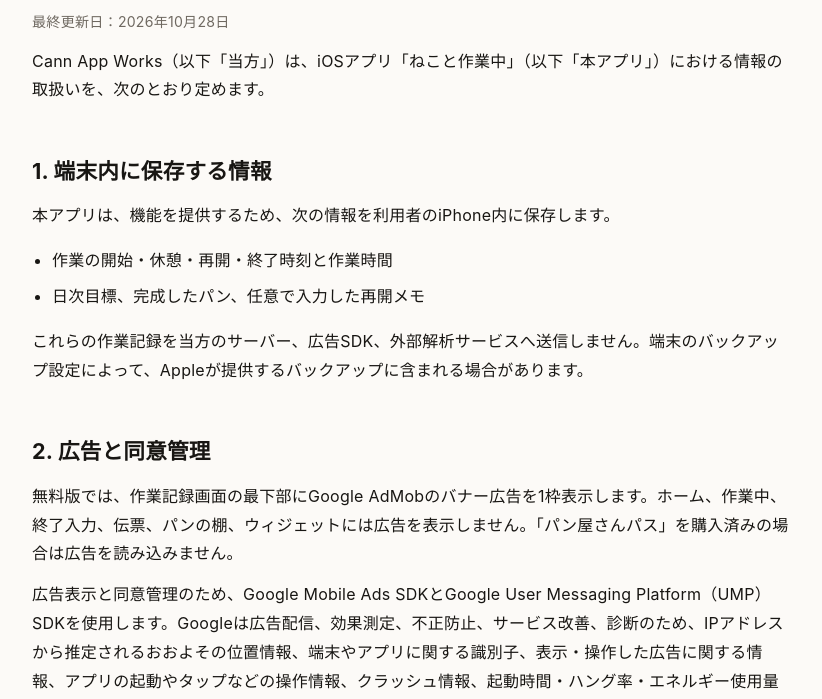
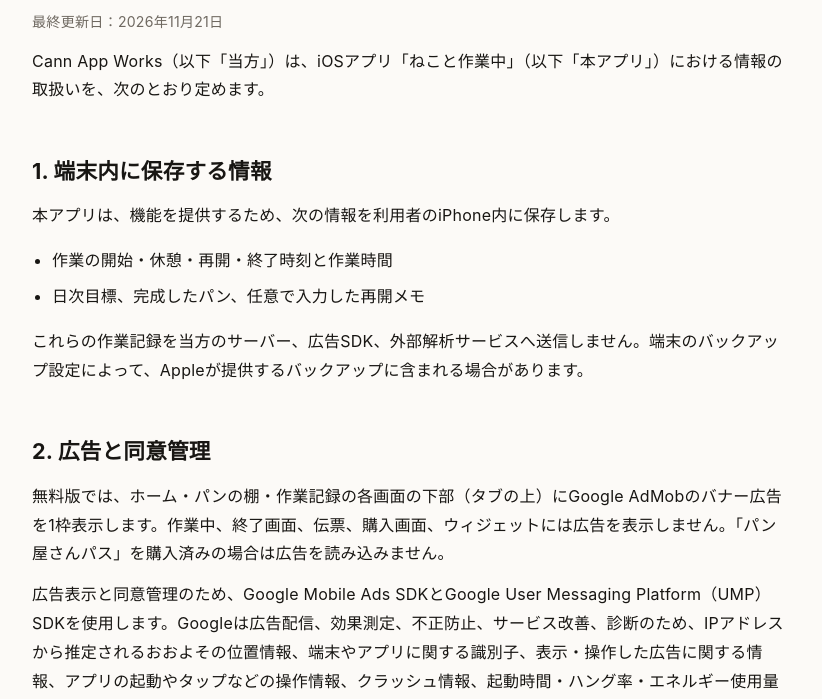
Before and after one commit to Cann10/static-pages-01, a plain HTML site: page nekowork/privacy.html in a window 1280 px wide. Shown: the part 252-951 px from the top of the page, without its empty margins (228-1050 px from the left). Drawn offline with Linux system fonts and the light colour scheme.

Commit message:
Update NekoWork ad placement in privacy policy

```diff
--- a/nekowork/privacy.html
+++ b/nekowork/privacy.html
@@ -23,7 +23,7 @@
   <main class="wrap">
     <p class="eyebrow">Privacy</p>
     <h1>プライバシーポリシー</h1>
-    <p class="updated">最終更新日：2026年10月28日</p>
+    <p class="updated">最終更新日：2026年11月21日</p>
 
     <p>Cann App Works（以下「当方」）は、iOSアプリ「ねこと作業中」（以下「本アプリ」）における情報の取扱いを、次のとおり定めます。</p>
 
@@ -36,7 +36,7 @@
     <p>これらの作業記録を当方のサーバー、広告SDK、外部解析サービスへ送信しません。端末のバックアップ設定によって、Appleが提供するバックアップに含まれる場合があります。</p>
 
     <h2>2. 広告と同意管理</h2>
-    <p>無料版では、作業記録画面の最下部にGoogle AdMobのバナー広告を1枠表示します。ホーム、作業中、終了入力、伝票、パンの棚、ウィジェットには広告を表示しません。「パン屋さんパス」を購入済みの場合は広告を読み込みません。</p>
+    <p>無料版では、ホーム・パンの棚・作業記録の各画面の下部（タブの上）にGoogle AdMobのバナー広告を1枠表示します。作業中、終了画面、伝票、購入画面、ウィジェットには広告を表示しません。「パン屋さんパス」を購入済みの場合は広告を読み込みません。</p>
     <p>広告表示と同意管理のため、Google Mobile Ads SDKとGoogle User Messaging Platform（UMP）SDKを使用します。Googleは広告配信、効果測定、不正防止、サービス改善、診断のため、IPアドレスから推定されるおおよその位置情報、端末やアプリに関する識別子、表示・操作した広告に関する情報、アプリの起動やタップなどの操作情報、クラッシュ情報、起動時間・ハング率・エネルギー使用量などのパフォーマンス情報を収集する場合があります。</p>
     <p>本アプリは、広告の個人向け最適化とpublisher first-party IDをSDK設定で無効にしています。App Tracking Transparency（ATT）による追跡許可は要求せず、IDFAを前提とした広告実装を行いません。地域や適用法令に応じてUMPで同意状態を確認し、必要な場合は同意画面と「プライバシー設定」を提供します。</p>
     <p>Googleによる情報の取扱いは、<a href="https://policies.google.com/privacy">Googleのプライバシーポリシー</a>、<a href="https://policies.google.com/technologies/ads">Googleの広告に関する説明</a>、<a href="https://developers.google.com/admob/ios/privacy/data-disclosure">Google Mobile Ads SDKのデータ開示</a>をご確認ください。</p>
@@ -49,7 +49,7 @@
 
     <h2>5. 保存期間と削除</h2>
     <p>端末内の情報は、利用者が本アプリを削除するまで保存されます。本アプリにはアカウントや当方のサーバー上の利用者データがないため、アプリを削除すると本アプリのローカルデータも削除されます。端末バックアップ内のデータは、Appleの設定から管理できます。</p>
-    <p>広告の同意設定を変更できる地域では、広告欄の「プライバシー設定」から変更できます。Googleが広告配信のために処理する情報については、Googleの案内に従ってください。</p>
+    <p>広告の同意設定を変更できる地域では、作業記録画面の下部にある「広告のプライバシー設定」から変更できます。Googleが広告配信のために処理する情報については、Googleの案内に従ってください。</p>
 
     <h2>6. お問い合わせ</h2>
     <p>任意にメールでお問い合わせいただいた場合、メールアドレスと本文は回答および問題解決に必要な期間だけ利用します。削除を希望する場合は同じ窓口へご連絡ください。</p>
```
